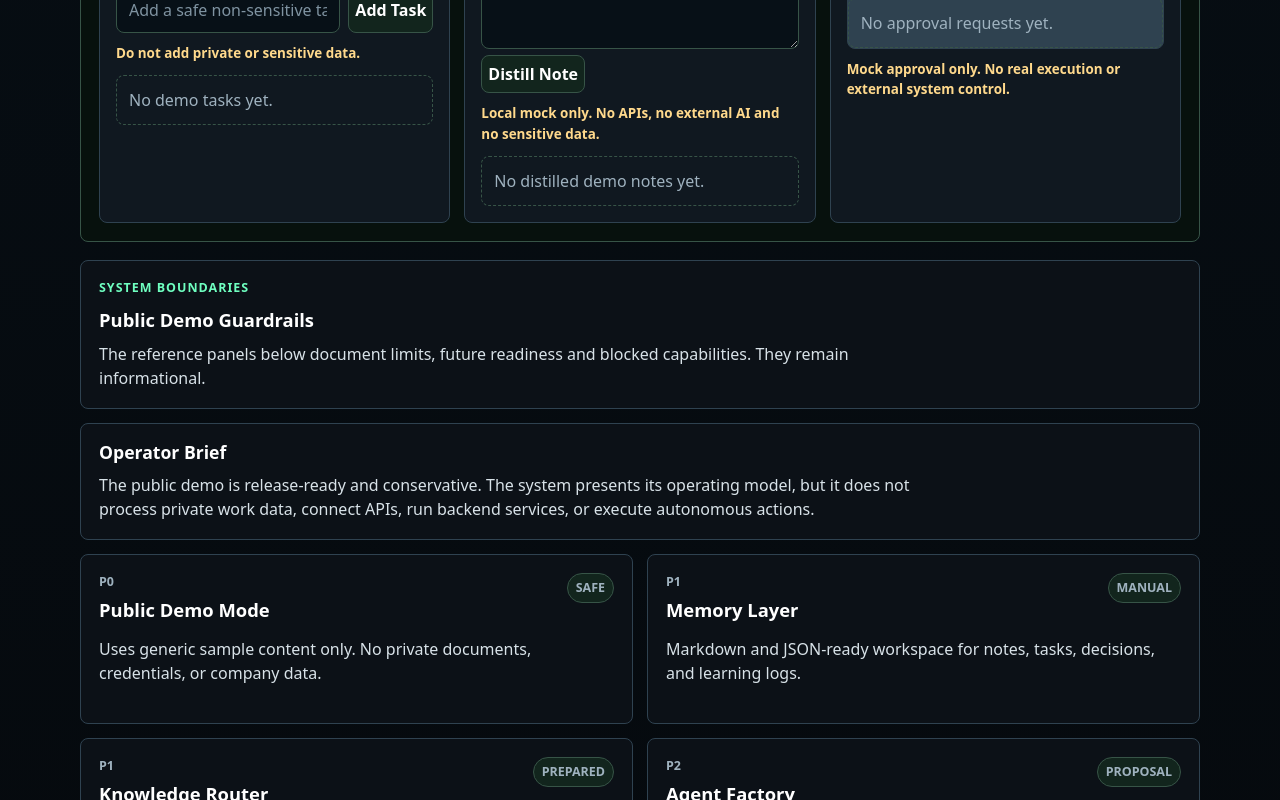
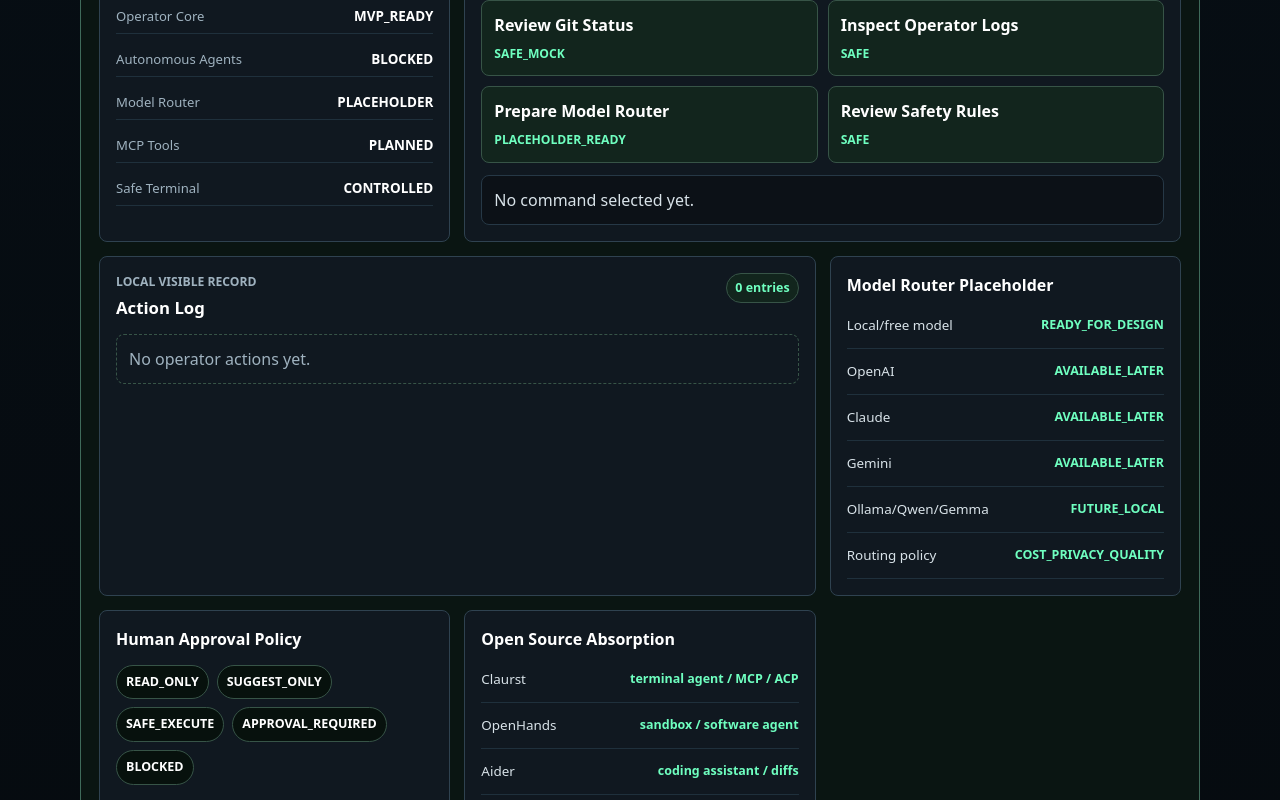
Before and after one commit to Martind-40/tony-rip, a React (Vite) app in the folder app/: page / in a window 1280 px wide. Shown: the part 1060-1860 px from the top of the page. Built offline with nearby package versions, Linux system fonts and the light colour scheme.

Commit message:
build Ultron functional MVP operator core

```diff
--- a/app/src/App.jsx
+++ b/app/src/App.jsx
@@ -3,7 +3,8 @@ import React, { useEffect, useMemo, useState } from "react";
 const STORAGE_KEYS = {
   tasks: "ultron.demo.tasks",
   knowledge: "ultron.demo.knowledge",
-  approvals: "ultron.demo.approvals"
+  approvals: "ultron.demo.approvals",
+  operatorActions: "ultron.demo.operatorActions"
 };
 
 function createId(prefix) {
@@ -284,6 +285,85 @@ const realityMatrix = [
   }
 ];
 
+const operatorSystemState = [
+  { label: "Public Demo Mode", value: "ACTIVE" },
+  { label: "Private Mode", value: "NOT_READY" },
+  { label: "Operator Core", value: "MVP_READY" },
+  { label: "Autonomous Agents", value: "BLOCKED" },
+  { label: "Model Router", value: "PLACEHOLDER" },
+  { label: "MCP Tools", value: "PLANNED" },
+  { label: "Safe Terminal", value: "CONTROLLED" }
+];
+
+const safeCommands = [
+  {
+    name: "Check Project Status",
+    status: "SAFE_MOCK",
+    risk: "LOW",
+    result:
+      "Project status inspection prepared. Real terminal execution requires Private Mode."
+  },
+  {
+    name: "View Last Build State",
+    status: "SAFE_MOCK",
+    risk: "LOW",
+    result:
+      "Last known build state is represented by local validation notes. No backend build runner is connected."
+  },
+  {
+    name: "Review Git Status",
+    status: "SAFE_MOCK",
+    risk: "LOW",
+    result:
+      "Git status review is staged as a controlled read-only action. UI does not execute git commands."
+  },
+  {
+    name: "Inspect Operator Logs",
+    status: "SAFE",
+    risk: "LOW",
+    result:
+      "Visible Action Log updated in browser state. Demo log contains no private data."
+  },
+  {
+    name: "Prepare Model Router",
+    status: "PLACEHOLDER_READY",
+    risk: "LOW",
+    result: "Model router strategy prepared. No API keys connected."
+  },
+  {
+    name: "Review Safety Rules",
+    status: "SAFE",
+    risk: "LOW",
+    result:
+      "Safety policy visible. Sensitive data, autonomous agents and external execution remain blocked."
+  }
+];
+
+const modelRouterRows = [
+  { model: "Local/free model", status: "READY_FOR_DESIGN" },
+  { model: "OpenAI", status: "AVAILABLE_LATER" },
+  { model: "Claude", status: "AVAILABLE_LATER" },
+  { model: "Gemini", status: "AVAILABLE_LATER" },
+  { model: "Ollama/Qwen/Gemma", status: "FUTURE_LOCAL" },
+  { model: "Routing policy", status: "COST_PRIVACY_QUALITY" }
+];
+
+const approvalPolicyRows = [
+  "READ_ONLY",
+  "SUGGEST_ONLY",
+  "SAFE_EXECUTE",
+  "APPROVAL_REQUIRED",
+  "BLOCKED"
+];
+
+const absorptionRows = [
+  { source: "Claurst", pattern: "terminal agent / MCP / ACP" },
+  { source: "OpenHands", pattern: "sandbox / software agent" },
+  { source: "Aider", pattern: "coding assistant / diffs" },
+  { source: "LiteLLM", pattern: "model router" },
+  { source: "MCP servers", pattern: "tooling connectors" }
+];
+
 function StatusList({ items }) {
   return (
     <div className="statusList">
@@ -309,6 +389,12 @@ function App() {
   const [approvalItems, setApprovalItems] = useState(() =>
     loadDemoState(STORAGE_KEYS.approvals, [])
   );
+  const [operatorActions, setOperatorActions] = useState(() =>
+    loadDemoState(STORAGE_KEYS.operatorActions, [])
+  );
+  const [lastOperatorResult, setLastOperatorResult] = useState(
+    "No command selected yet."
+  );
 
   useEffect(() => {
     saveDemoState(STORAGE_KEYS.tasks, tasks);
@@ -321,6 +407,10 @@ function App() {
   useEffect(() => {
     saveDemoState(STORAGE_KEYS.approvals, approvalItems);
   }, [approvalItems]);
+
+  useEffect(() => {
+    saveDemoState(STORAGE_KEYS.operatorActions, operatorActions);
+  }, [operatorActions]);
 
   const taskCounts = useMemo(
     () => ({
@@ -421,6 +511,20 @@ function App() {
     );
   }
 
+  function handleCommand(command) {
+    const entry = {
+      id: createId("OP"),
+      action: command.name,
+      status: command.status,
+      timestamp: new Date().toLocaleString(),
+      result: command.result,
+      risk: command.risk
+    };
+
+    setLastOperatorResult(command.result);
+    setOperatorActions((current) => [entry, ...current].slice(0, 12));
+  }
+
   return (
     <main className="appShell">
       <header className="terminalBar" aria-label="Operator terminal header">
@@ -473,6 +577,106 @@ function App() {
         <div>
           <span>Deploy Target</span>
           <strong>Vercel</strong>
+        </div>
+      </section>
+
+      <section className="operatorCorePanel" aria-labelledby="operator-core">
+        <div className="sectionIntro">
+          <p className="eyebrow">FUNCTIONAL MVP / OPERATOR CORE</p>
+          <h2 id="operator-core">ULTRON Operator Core</h2>
+          <p>
+            Controlled frontend operator core with safe command cards, action
+            logging, model routing placeholder and permission visibility.
+          </p>
+        </div>
+        <p className="safetyLine">
+          Do not enter private, company, client, credential or sensitive data.
+        </p>
+
+        <div className="operatorCoreGrid">
+          <article className="operatorCoreCard">
+            <h3>System State</h3>
+            <StatusList items={operatorSystemState} />
+          </article>
+
+          <article className="operatorCoreCard commandCenterCard">
+            <h3>Safe Command Center</h3>
+            <div className="safeCommandGrid">
+              {safeCommands.map((command) => (
+                <button
+                  type="button"
+                  key={command.name}
+                  onClick={() => handleCommand(command)}
+                >
+                  <span>{command.name}</span>
+                  <strong>{command.status}</strong>
+                </button>
+              ))}
+            </div>
+            <p className="operatorResult">{lastOperatorResult}</p>
+          </article>
+
+          <article className="operatorCoreCard actionLogCard">
+            <div className="moduleHeader">
+              <div>
+                <span>Local visible record</span>
+                <h3>Action Log</h3>
+              </div>
+              <strong>{operatorActions.length} entries</strong>
+            </div>
+            <div className="actionLogList">
+              {operatorActions.length === 0 ? (
+                <p className="emptyState">No operator actions yet.</p>
+              ) : (
+                operatorActions.map((entry) => (
+                  <div className="actionLogEntry" key={entry.id}>
+                    <strong>{entry.action}</strong>
+                    <span>{entry.status}</span>
+                    <span>{entry.timestamp}</span>
+                    <p>{entry.result}</p>
+                    <small>Risk: {entry.risk}</small>
+                  </div>
+                ))
+              )}
+            </div>
+          </article>
+
+          <article className="operatorCoreCard">
+            <h3>Model Router Placeholder</h3>
+            <div className="compactTable">
+              {modelRouterRows.map((row) => (
+                <div key={row.model}>
+                  <span>{row.model}</span>
+                  <strong>{row.status}</strong>
+                </div>
+              ))}
+            </div>
+          </article>
+
+          <article className="operatorCoreCard">
+            <h3>Human Approval Policy</h3>
+            <div className="policyPills">
+              {approvalPolicyRows.map((level) => (
+                <span key={level}>{level}</span>
+              ))}
+            </div>
+          </article>
+
+          <article className="operatorCoreCard">
+            <h3>Open Source Absorption</h3>
+            <div className="compactTable">
+              {absorptionRows.map((row) => (
+                <div key={row.source}>
+                  <span>{row.source}</span>
+                  <strong>{row.pattern}</strong>
+                </div>
+              ))}
+            </div>
+            <p className="warningText">
+              No real integration, destructive autonomy or connected
+              credentials are active.
+            </p>
+          </article>
         </div>
       </section>
 
--- a/app/src/styles.css
+++ b/app/src/styles.css
@@ -203,6 +203,155 @@ h1 {
   max-width: 820px;
   margin: 10px 0 0;
   color: #d8e2e8;
+}
+
+.operatorCorePanel {
+  margin: 18px 0;
+  padding: 18px;
+  border: 1px solid #3f6a5a;
+  border-radius: 8px;
+  background: #0a1512;
+}
+
+.operatorCoreGrid {
+  display: grid;
+  grid-template-columns: repeat(3, minmax(0, 1fr));
+  gap: 14px;
+  margin-top: 16px;
+}
+
+.operatorCoreCard {
+  min-height: 220px;
+  padding: 16px;
+  border: 1px solid #2f4250;
+  border-radius: 8px;
+  background: #101820;
+}
+
+.operatorCoreCard h3 {
+  margin: 0 0 14px;
+  color: #ffffff;
+  font-size: 1rem;
+}
+
+.commandCenterCard,
+.actionLogCard {
+  grid-column: span 2;
+}
+
+.safeCommandGrid {
+  display: grid;
+  grid-template-columns: repeat(2, minmax(0, 1fr));
+  gap: 10px;
+}
+
+.safeCommandGrid button {
+  display: grid;
+  gap: 8px;
+  min-height: 74px;
+  padding: 12px;
+  border: 1px solid #375447;
+  border-radius: 8px;
+  color: #ffffff;
+  background: #12251d;
+  cursor: pointer;
+  text-align: left;
+}
+
+.safeCommandGrid button:hover {
+  border-color: #6fffc0;
+}
+
+.safeCommandGrid span {
+  font-weight: 800;
+}
+
+.safeCommandGrid strong {
+  color: #6fffc0;
+  font-size: 0.76rem;
+}
+
+.operatorResult {
+  margin: 12px 0 0;
+  padding: 12px;
+  border: 1px solid #263846;
+  border-radius: 8px;
+  color: #d8e2e8;
+  background: #0c1117;
+}
+
+.actionLogList {
+  display: grid;
+  gap: 10px;
+  max-height: 360px;
+  overflow: auto;
+}
+
+.actionLogEntry {
+  display: grid;
+  gap: 6px;
+  padding: 12px;
+  border: 1px solid #263846;
+  border-radius: 8px;
+  background: #0c1117;
+}
+
+.actionLogEntry strong {
+  color: #ffffff;
+}
+
+.actionLogEntry span,
+.actionLogEntry small {
+  color: #9fb2bf;
+  font-size: 0.8rem;
+}
+
+.actionLogEntry p {
+  margin: 0;
+  color: #d8e2e8;
+  font-size: 0.88rem;
+}
+
+.compactTable {
+  display: grid;
+  gap: 8px;
+}
+
+.compactTable div {
+  display: flex;
+  align-items: center;
+  justify-content: space-between;
+  gap: 12px;
+  min-height: 38px;
+  padding-bottom: 8px;
+  border-bottom: 1px solid #1f303c;
+}
+
+.compactTable span {
+  color: #d8e2e8;
+  font-size: 0.84rem;
+}
+
+.compactTable strong {
+  color: #6fffc0;
+  font-size: 0.78rem;
+  text-align: right;
+}
+
+.policyPills {
+  display: flex;
+  flex-wrap: wrap;
+  gap: 8px;
+}
+
+.policyPills span {
+  padding: 7px 9px;
+  border: 1px solid #375447;
+  border-radius: 999px;
+  color: #ffffff;
+  background: #07110d;
+  font-size: 0.78rem;
+  font-weight: 900;
 }
 
 .actionableOperator {
@@ -826,6 +975,8 @@ h2 {
 @media (max-width: 780px) {
   .statusStrip,
   .cardGrid,
+  .operatorCoreGrid,
+  .safeCommandGrid,
   .operatorModules,
   .operatorForm,
   .counterGrid,
@@ -862,6 +1013,11 @@ h2 {
     flex-direction: column;
   }
 
+  .commandCenterCard,
+  .actionLogCard {
+    grid-column: auto;
+  }
+
   .matrixHeader {
     display: none;
   }
```
Also changed, not shown: 10 other files (tests, documents, lock files or other folders).
